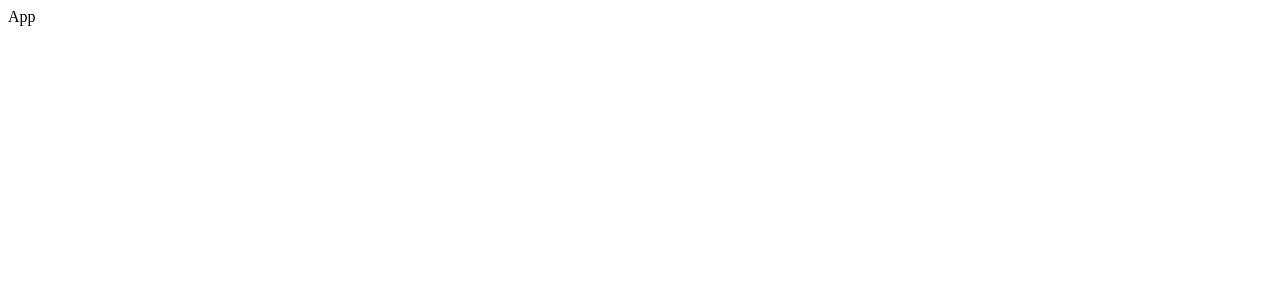
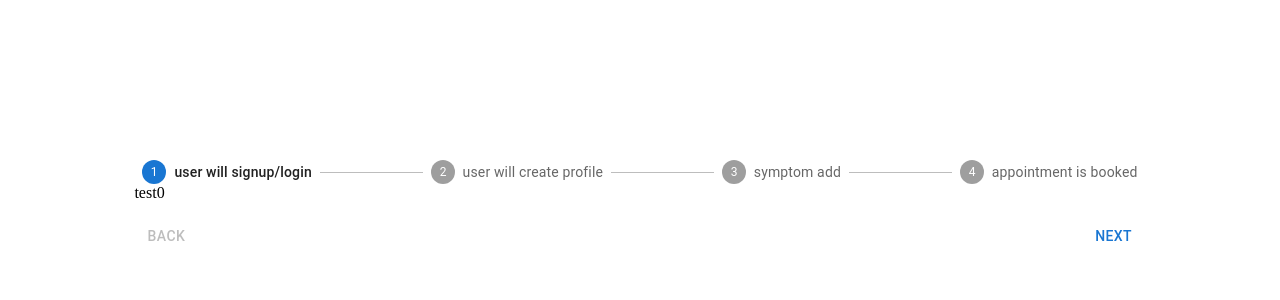
Before and after one commit to Anirudhece/hospital, a React (Vite) app: page / in a window 1280 px wide. Shown: the top 300 px of the page. Built offline with nearby package versions, Linux system fonts and the light colour scheme.

Commit message:
stepper initiatred

```diff
--- a/package.json
+++ b/package.json
@@ -10,6 +10,11 @@
     "preview": "vite preview"
   },
   "dependencies": {
+    "@emotion/react": "^11.11.1",
+    "@emotion/styled": "^11.11.0",
+    "@fontsource/roboto": "^5.0.8",
+    "@mui/icons-material": "^5.14.8",
+    "@mui/material": "^5.14.8",
     "react": "^18.2.0",
     "react-dom": "^18.2.0"
   },
--- a/src/App.jsx
+++ b/src/App.jsx
@@ -1,9 +1,16 @@
-import React from 'react'
-
+import React from "react";
+import Stepper from "./components/Stepper";
+import { Box } from "@mui/material";
 function App() {
   return (
-    <div>App</div>
-  )
+    <>
+      <Box sx={{ display: "flex", justifyContent: "center" , mt:20}}>
+        <Box sx={{ width: "80%" }}>
+          <Stepper />
+        </Box>
+      </Box>
+    </>
+  );
 }
 
-export default App
+export default App;
--- /dev/null
+++ b/src/components/Stepper.jsx
@@ -0,0 +1,149 @@
+import * as React from "react";
+import Box from "@mui/material/Box";
+import Stepper from "@mui/material/Stepper";
+import Step from "@mui/material/Step";
+import StepLabel from "@mui/material/StepLabel";
+import Button from "@mui/material/Button";
+import Typography from "@mui/material/Typography";
+
+const steps = [
+  "user will signup/login",
+  "user will create profile",
+  "symptom add",
+  "appointment is booked ",
+];
+
+export default function HorizontalStepper() {
+  const [activeStep, setActiveStep] = React.useState(0);
+  const [skipped, setSkipped] = React.useState(new Set());
+
+  const isStepOptional = () => {
+    return activeStep === 1; // Only step 1 is optional
+  };
+
+  const isStepSkipped = (step) => {
+    return skipped.has(step);
+  };
+
+  const handleNext = () => {
+    let newSkipped = skipped;
+    if (isStepSkipped(activeStep)) {
+      newSkipped = new Set(newSkipped.values());
+      newSkipped.delete(activeStep);
+    }
+
+    setActiveStep((prevActiveStep) => prevActiveStep + 1);
+    setSkipped(newSkipped);
+  };
+
+  const handleBack = () => {
+    setActiveStep((prevActiveStep) => prevActiveStep - 1);
+  };
+
+  const handleSkip = () => {
+    if (!isStepOptional()) {
+      throw new Error("You can't skip a step that isn't optional.");
+    }
+
+    setActiveStep((prevActiveStep) => prevActiveStep + 1);
+    setSkipped((prevSkipped) => {
+      const newSkipped = new Set(prevSkipped.values());
+      newSkipped.add(activeStep);
+      return newSkipped;
+    });
+  };
+
+  const handleReset = () => {
+    setActiveStep(0);
+  };
+
+  const renderButtons = () => {
+    return (
+      <Box sx={{ display: "flex", flexDirection: "row", pt: 2 }}>
+        <Button
+          color="inherit"
+          disabled={activeStep === 0}
+          onClick={handleBack}
+          sx={{ mr: 1 }}
+        >
+          Back
+        </Button>
+        <Box sx={{ flex: "1 1 auto" }} />
+        {isStepOptional() && (
+          <Button color="inherit" onClick={handleSkip} sx={{ mr: 1 }}>
+            Skip
+          </Button>
+        )}
+
+        {activeStep === steps.length ? (
+          <Button onClick={handleReset}>Reset</Button>
+        ) : (
+          <Button onClick={handleNext}>
+            {activeStep === steps.length - 1 ? "finish" : "Next"}
+          </Button>
+        )}
+      </Box>
+    );
+  };
+
+  return (
+    <Box sx={{ width: "100%" }}>
+      <Stepper activeStep={activeStep}>
+        {steps.map((label, index) => {
+          const stepProps = {};
+          const labelProps = {};
+          if (isStepOptional() && index === 1) {
+            labelProps.optional = (
+              <Typography variant="caption">Optional</Typography>
+            );
+          }
+          if (isStepSkipped(index)) {
+            stepProps.completed = false;
+          }
+          return (
+            <Step key={label} {...stepProps}>
+              <StepLabel {...labelProps}>{label}</StepLabel>
+            </Step>
+          );
+        })}
+      </Stepper>
+
+      {activeStep === 0 ? (
+        <>
+          <div>
+            test0
+            {renderButtons()}
+          </div>
+        </>
+      ) : activeStep === 1 ? (
+        <>
+          <div>
+            test1
+            {renderButtons()}
+          </div>
+        </>
+      ) : activeStep === 2 ? (
+        <>
+          <div>
+            test2
+            {renderButtons()}
+          </div>
+        </>
+      ) : activeStep === 3 ? (
+        <>
+          <div>
+            test3
+            {renderButtons()}
+          </div>
+        </>
+      ) : activeStep === steps.length ? (
+        <>
+          <Typography sx={{ mt: 2, mb: 1 }}>
+            All steps completed - you're finished
+          </Typography>
+          {renderButtons()}
+        </>
+      ) : null}
+    </Box>
+  );
+}
```
Also changed, not shown: 1 other file (tests, documents, lock files or other folders).
